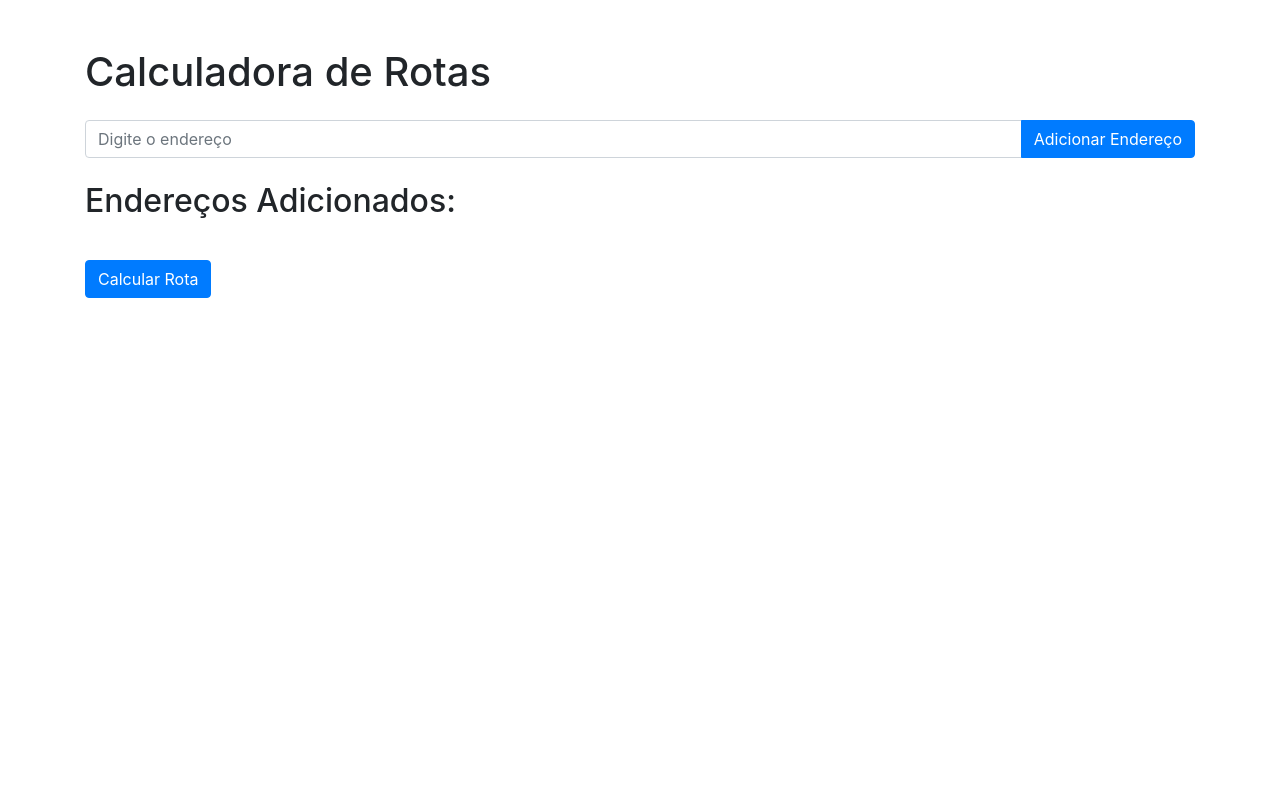
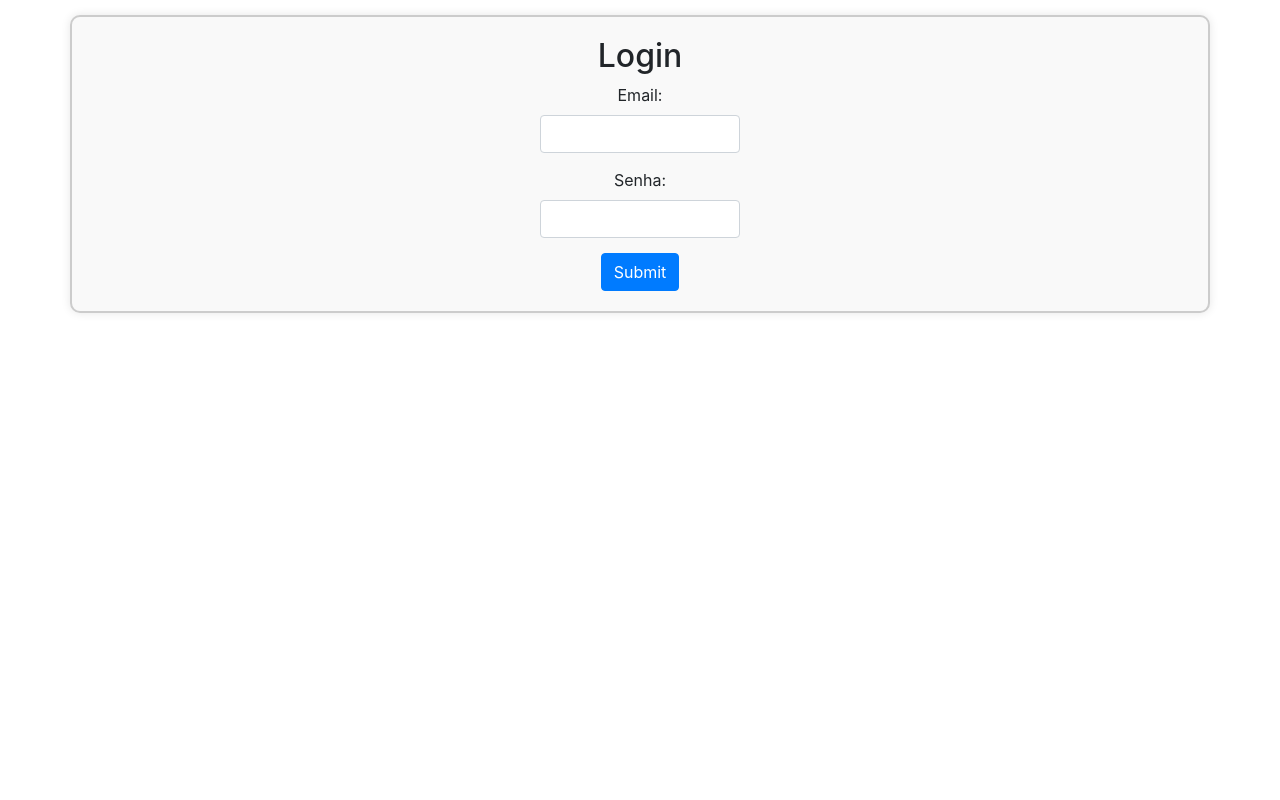
Before and after one commit to LeonardoNhemetz/LogRoute, a Flask app: template templates/index.html in a window 1280 px wide. Run offline with Flask 3, Linux system fonts and the light colour scheme; the template is opened without the code that fills it, so the values that code supplies are empty; some libraries are stand-ins or nearby versions.

Commit message:
adicionado tela de login index com cookies. Adicionado arquivo docker compose mas ainda não testado. É necessario fazer o OPS ainda

```diff
--- a/app.py
+++ b/app.py
@@ -15,7 +15,7 @@ origin = f"{local_partida[0]},{local_partida[1]}"
 enderecos_adicionados = []
 
 
-@app.route('/', methods=['GET', 'POST'])
+@app.route('/cad', methods=['GET', 'POST'])
 def index():
     if request.method == 'POST':
         enderecos = request.form.getlist('endereco')
--- a/templates/index.html
+++ b/templates/index.html
@@ -1,130 +1,61 @@
 <!DOCTYPE html>
-<html lang="pt-BR">
+<html>
 
 <head>
-    <meta charset="UTF-8">
-    <meta name="viewport" content="width=device-width, initial-scale=1.0">
-    <title>Calculadora de Rotas</title>
+    <title>Login Page</title>
+    <!-- Include Bootstrap CSS from a CDN (Content Delivery Network) -->
     <link rel="stylesheet" href="https://maxcdn.bootstrapcdn.com/bootstrap/4.5.2/css/bootstrap.min.css">
+    <style>
+        /* CSS para centralizar o formulário no topo da tela */
+        body {
+            display: flex;
+            justify-content: center;
+            align-items: flex-start;
+            min-height: 100vh;
+            margin: 0;
+        }
+
+        .container {
+            text-align: center;
+            padding: 20px;
+            border: 2px solid #ccc;
+            border-radius: 10px;
+            background-color: #f9f9f9;
+            box-shadow: 0 0 10px rgba(0, 0, 0, 0.1);
+            margin-top: 15px;
+        }
+
+        /* Estilizar as caixas de texto centralizadas e menores */
+        .form-group {
+            display: flex;
+            flex-direction: column;
+            align-items: center;
+            margin-bottom: 15px;
+        }
+
+        .form-control {
+            width: 200px;
+        }
+    </style>
+    <!-- Adicione esta tag de viewport para otimizar para dispositivos móveis -->
+    <meta name="viewport" content="width=device-width, initial-scale=1">
 </head>
 
 <body>
-    <div class="container mt-5">
-        <h1 class="mb-4">Calculadora de Rotas</h1>
-
-        <form method="POST" class="mb-4">
-            <div class="input-group">
-                <input type="text" id="endereco" name="endereco" class="form-control" placeholder="Digite o endereço">
-                <div class="input-group-append">
-                    <button type="submit" class="btn btn-primary">Adicionar Endereço</button>
-                </div>
+    <div class="container">
+        <h2>Login</h2>
+        <form method="POST" action="/">
+            <div class="form-group">
+                <label for="username">Email:</label>
+                <input type="text" class="form-control" id="username" name="username" required>
             </div>
+            <div class="form-group">
+                <label for="password">Senha:</label>
+                <input type="password" class="form-control" id="password" name="password" required>
+            </div>
+            <button type="submit" class="btn btn-primary">Submit</button>
         </form>
-
-        <h2>Endereços Adicionados:</h2>
-        <ul id="listaEnderecos">
-            <!-- Lista de endereços adicionados será preenchida dinamicamente aqui -->
-        </ul>
-
-        {% if map_url %}
-        <h2>Rota Otimizada:</h2>
-        <p>Tempo estimado: {{ tempo_rota }}</p>
-        <p>Distância total: {{ quilometragem_total }}</p>
-        <a href="{{ map_url }}" class="btn btn-success" target="_blank">Ver Rota no Google Maps</a>
-        {% endif %}
-
-        <!-- Botão "Calcular Rota" -->
-        <button id="calcularRota" class="btn btn-primary mt-4">Calcular Rota</button>
     </div>
-
-    <script src="https://ajax.googleapis.com/ajax/libs/jquery/3.5.1/jquery.min.js"></script>
-    <script src="https://cdnjs.cloudflare.com/ajax/libs/popper.js/1.16.0/umd/popper.min.js"></script>
-    <script src="https://maxcdn.bootstrapcdn.com/bootstrap/4.5.2/js/bootstrap.min.js"></script>
-
-    <!-- Adicionar a API do Google Places Autocomplete -->
-    <script
-        src="https://maps.googleapis.com/maps/api/js?key=AIzaSyAGDNNmzbgBpZFCF5GNm9nMzLv_2lNeygw&libraries=places"></script>
-
-    <script>
-        // Configurar o autocompletar do Google Places para o campo de endereço
-        const enderecoInput = document.getElementById('endereco');
-        const options = {
-            types: ['geocode'],
-            componentRestrictions: { country: 'BR' } // Restrição para o Brasil
-        };
-        const autocomplete = new google.maps.places.Autocomplete(enderecoInput);
-
-        // Impedir que o formulário seja enviado ao pressionar "Enter" no campo de endereço
-        enderecoInput.addEventListener('keydown', function (e) {
-            if (e.keyCode === 13) {
-                e.preventDefault();
-            }
-        });
-
-        // Lista de endereços adicionados
-        const listaEnderecos = document.getElementById('listaEnderecos');
-
-        // Script para enviar o endereço adicionado para o servidor
-        document.querySelector('form').addEventListener('submit', async (e) => {
-            e.preventDefault();
-            const endereco = enderecoInput.value.trim();
-
-            if (endereco) {
-                const response = await fetch('/adicionar_endereco', {
-                    method: 'POST',
-                    headers: {
-                        'Content-Type': 'application/x-www-form-urlencoded',
-                    },
-                    body: `endereco=${encodeURIComponent(endereco)}`,
-                });
-
-                if (response.ok) {
-                    enderecoInput.value = '';
-                    const responseData = await response.json();
-                    if (responseData.success) {
-                        // Adicionar o endereço à lista
-                        const enderecoItem = document.createElement('li');
-                        enderecoItem.textContent = endereco;
-                        listaEnderecos.appendChild(enderecoItem);
-                    }
-                }
-            }
-        });
-
-        // Script para calcular a rota ao clicar no botão "Calcular Rota"
-        // Script para calcular a rota ao clicar no botão "Calcular Rota"
-        document.getElementById('calcularRota').addEventListener('click', async () => {
-            // Desabilitar o botão e mostrar a ampulheta
-            const botaoCalcularRota = document.getElementById('calcularRota');
-            botaoCalcularRota.innerHTML = `<span class="spinner-border spinner-border-sm" role="status" aria-hidden="true"></span> Calculando Rota...`;
-            botaoCalcularRota.disabled = true;
-
-            // Coletar endereços da lista
-            const enderecoItems = listaEnderecos.getElementsByTagName('li');
-            const enderecosAdicionados = Array.from(enderecoItems).map(item => item.textContent);
-
-            // Enviar uma solicitação para calcular a rota
-            const response = await fetch('/calcular_rota', {
-                method: 'POST',
-                headers: {
-                    'Content-Type': 'application/json',
-                },
-                body: JSON.stringify({ enderecos: enderecosAdicionados }),
-            });
-
-            if (response.ok) {
-                const responseData = await response.json();
-                if (responseData.map_url) {
-                    window.open(responseData.map_url, '_blank');
-                }
-            }
-
-            // Reabilitar o botão e remover a ampulheta após o cálculo
-            botaoCalcularRota.innerHTML = 'Calcular Rota';
-            botaoCalcularRota.disabled = false;
-        });
-
-    </script>
 </body>
 
 </html>
```
Also changed, not shown: login.py (added, +58 -0 lines), templates/cad.html (added, +130 -0 lines), docker-compose.yml (added).
